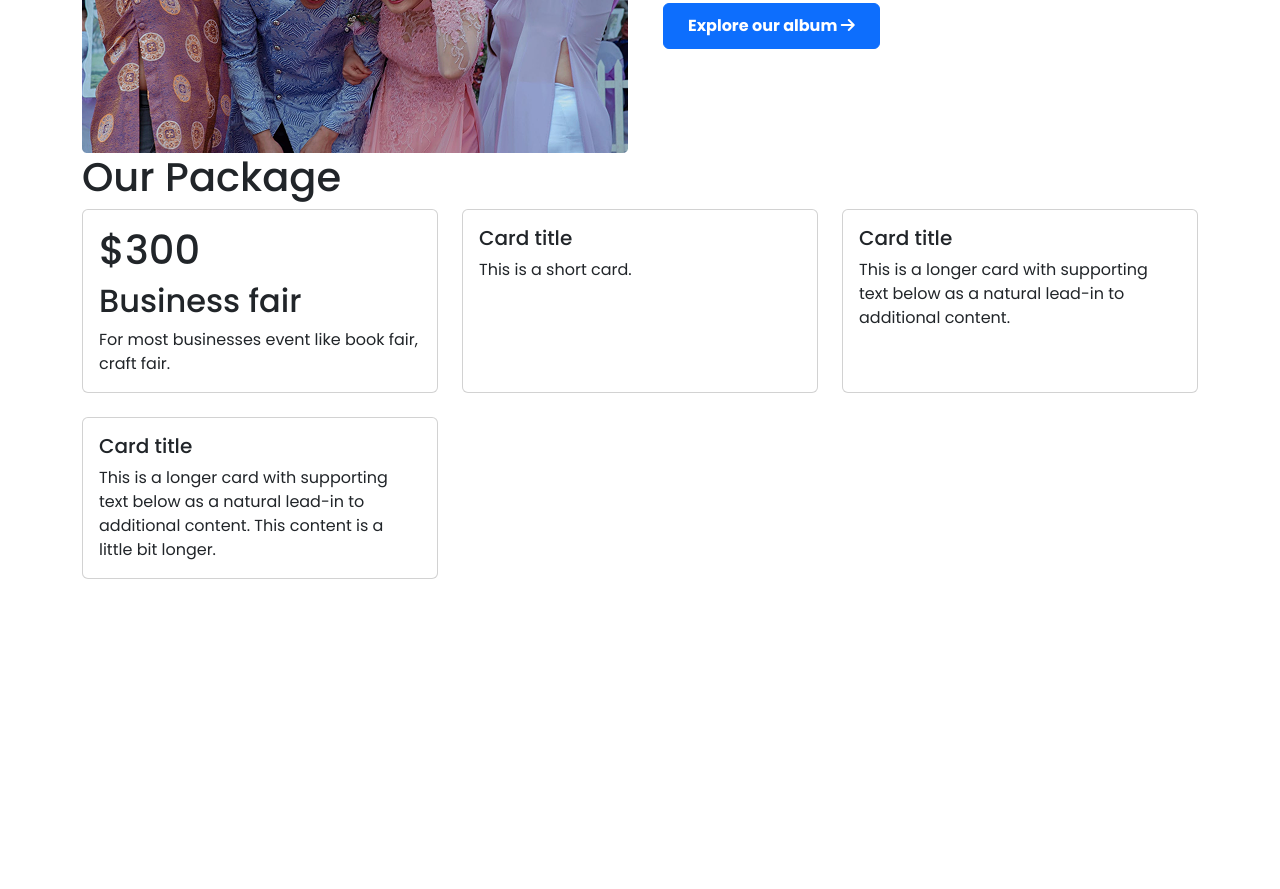
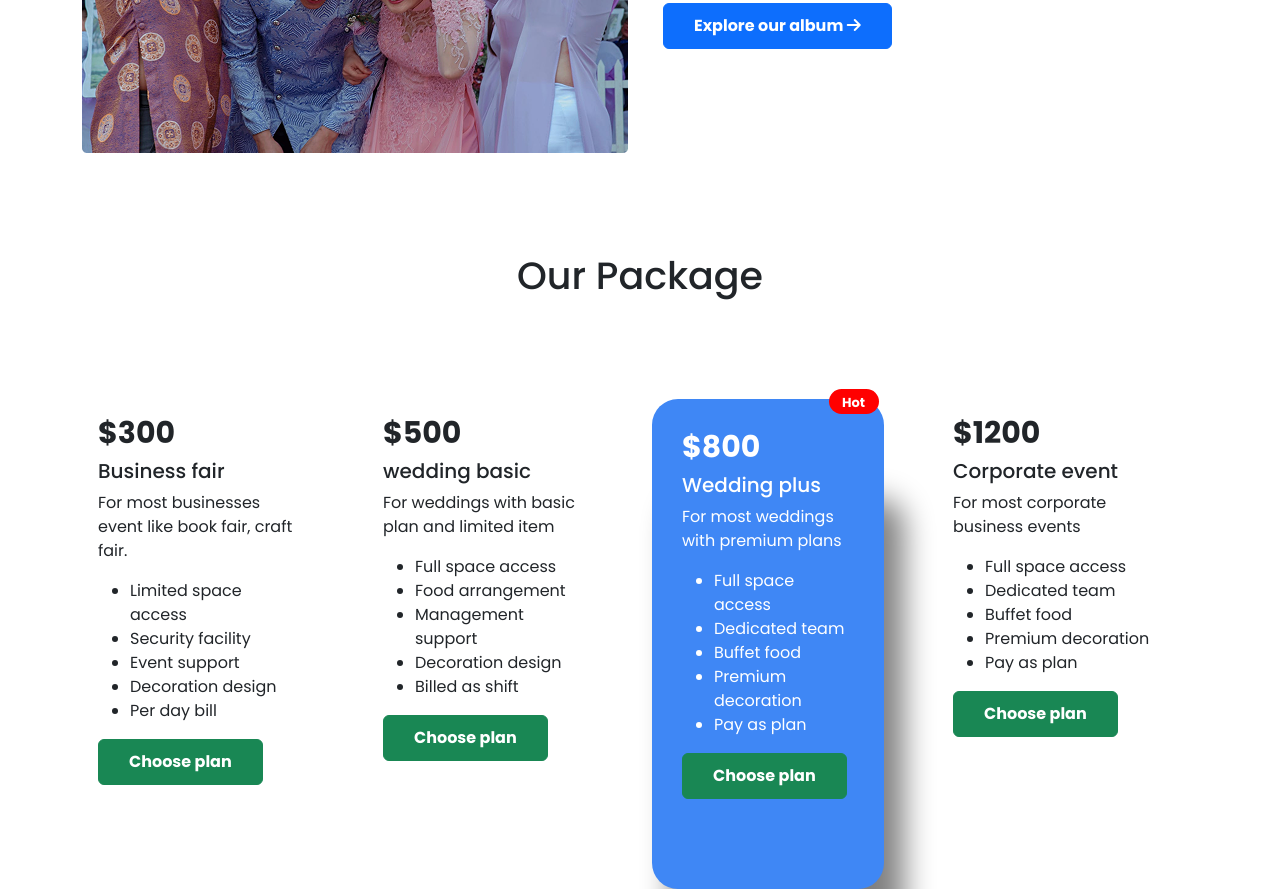
Before and after one commit to devsadia12/AbacusConvention, a plain HTML site: page index.html in a window 1280 px wide. Shown: the part 1204-2093 px from the top of the page. Before the commit the page ends 1783 px from the top, so only its background shows below. Drawn offline with nearby package versions, Linux system fonts and the light colour scheme.

Commit message:
card done

```diff
--- a/index.css
+++ b/index.css
@@ -30,3 +30,47 @@ body {
 .para1 {
     margin-left: 35px;
 }
+#pack {
+    text-align: center;
+    margin-top: 100px;
+    margin-bottom: 100px;
+    font-size: 38px;
+}
+.card {
+    width: 232px;
+    height: 380px;
+    border: none;
+}
+.card-body1 {
+    background-color: #3F87F5;
+    color: white;
+    border-radius: 26px;
+    padding: 30px;
+    text-align: left;
+    box-shadow: 20px 100px 30px rgb(128, 128, 128);
+    position: relative;
+}
+.card-title {
+    font-size: 30px;
+    font-weight: bold;
+}
+.another {
+    height: 25px;
+    width: 50px;
+    background-color: red;
+    position: absolute;
+    top: -10px;
+    border-radius: 13px;
+    right: 5px;
+    color: white;
+    font-size: small;
+    padding: 4px 13px ;
+    font-weight: bold;
+}
+.scnd {
+    font-size: 20px;
+}
+.btn {
+    padding: 10px 30px;
+
+}
--- a/index.html
+++ b/index.html
@@ -99,21 +99,39 @@
     </div>
 </div>
 </section>
-
+<!--card started here-->
 <section>
-    <h1>
+    <h1 id="pack">
         Our Package
     </h1>
     <div>
-        <div class="row row-cols-1 row-cols-md-3 g-4">
+        <div class="row row-cols-1 row-cols-md-4 g-4">
             <!--card1-->
             <div class="col">
               <div class="card h-100">
                 <div class="card-body">
                   <h1 class="card-title">$300</h1>
-                  <h2> Business fair </h2>
+                  <h2 class="scnd"> Business fair </h2>
                   <p class="card-text">For most businesses event
                     like book fair, craft fair.</p>
+                    <ul>
+                        <li>
+                            Limited space access
+                        </li>
+                        <li>
+                            Security facility
+                        </li>
+                        <li>
+                            Event support
+                        </li>
+                        <li>
+                            Decoration design
+                        </li>
+                        <li>
+                            Per day bill
+                        </li>
+                    </ul>
+                    <button type="button" class="btn btn-success">Choose plan</button>
                 </div>
               </div>
             </div>
@@ -121,17 +139,63 @@
             <div class="col">
               <div class="card h-100">
                 <div class="card-body">
-                  <h5 class="card-title">Card title</h5>
-                  <p class="card-text">This is a short card.</p>
+                  <h1 class="card-title">$500</h1>
+                  <h2 class="scnd">
+                    wedding basic
+                  </h2>
+                  <p class="card-text">For weddings with basic plan
+                    and limited item</p>
+                    <ul>
+                        <li>
+                            Full space access
+                        </li>
+                        <li>
+                            Food arrangement
+                        </li>
+                        <li>
+                            Management support
+                        </li>
+                        <li>
+                            Decoration design
+                        </li>
+                        <li>
+                            Billed as shift
+                         </li>
+                    </ul>
+                    <button type="button" class="btn btn-success">Choose plan</button>
                 </div>
               </div>
             </div>
             <!--card3-->
             <div class="col">
               <div class="card h-100">
-                <div class="card-body">
-                  <h5 class="card-title">Card title</h5>
-                  <p class="card-text">This is a longer card with supporting text below as a natural lead-in to additional content.</p>
+                <div class="card-body1">
+                  <h1 class="card-title">$800</h1>
+                  <h2 class="scnd">
+                    Wedding plus
+                  </h2>
+                  <p class="card-text">For most weddings with premium plans</p>
+                  <ul>
+                    <li>
+                        Full space access
+                    </li>
+                    <li>
+                        Dedicated team
+                    </li>
+                    <li>
+                        Buffet food
+                    </li>
+                    <li>
+                        Premium decoration
+                    </li>
+                    <li>
+                        Pay as plan
+                    </li>
+                </ul>
+                <button type="button" class="btn btn-success">Choose plan</button>
+                </div>
+                <div class="another">
+                    Hot
                 </div>
               </div>
             </div>
@@ -139,8 +203,28 @@
             <div class="col">
               <div class="card h-100">
                 <div class="card-body">
-                  <h5 class="card-title">Card title</h5>
-                  <p class="card-text">This is a longer card with supporting text below as a natural lead-in to additional content. This content is a little bit longer.</p>
+                  <h1 class="card-title">$1200</h1>
+                  <h2 class="scnd">Corporate event</h2>
+                  <p class="card-text">For most corporate business
+                    events</p>
+                    <ul>
+                        <li>
+                            Full space access
+                        </li>
+                        <li>
+                            Dedicated team
+                        </li>
+                        <li>
+                            Buffet food
+                        </li>
+                        <li>
+                           Premium decoration
+                        </li>
+                        <li>
+                            Pay as plan
+                        </li>
+                    </ul>
+                    <button type="button" class="btn btn-success">Choose plan</button>
                 </div>
               </div>
             </div>
```
